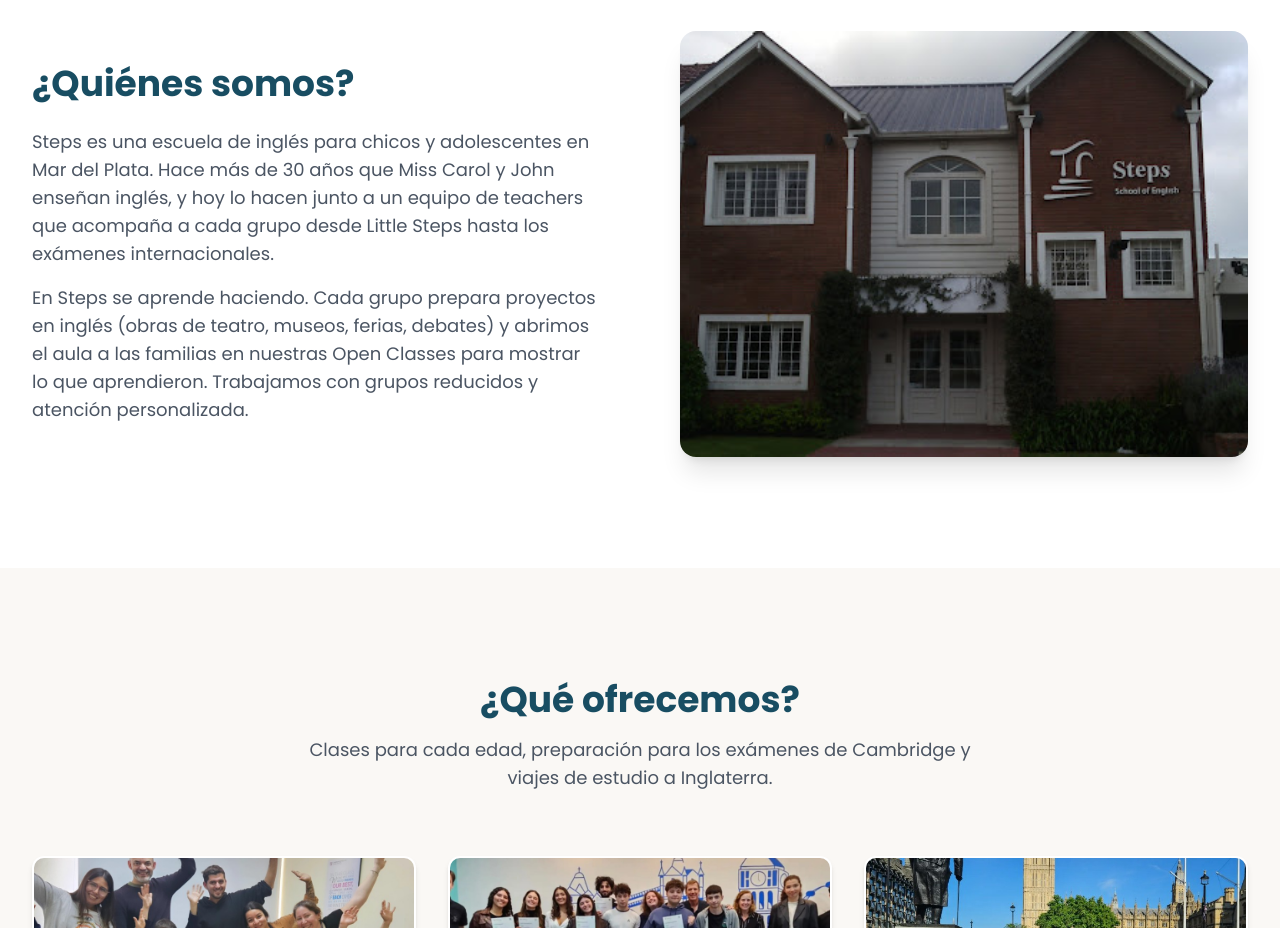
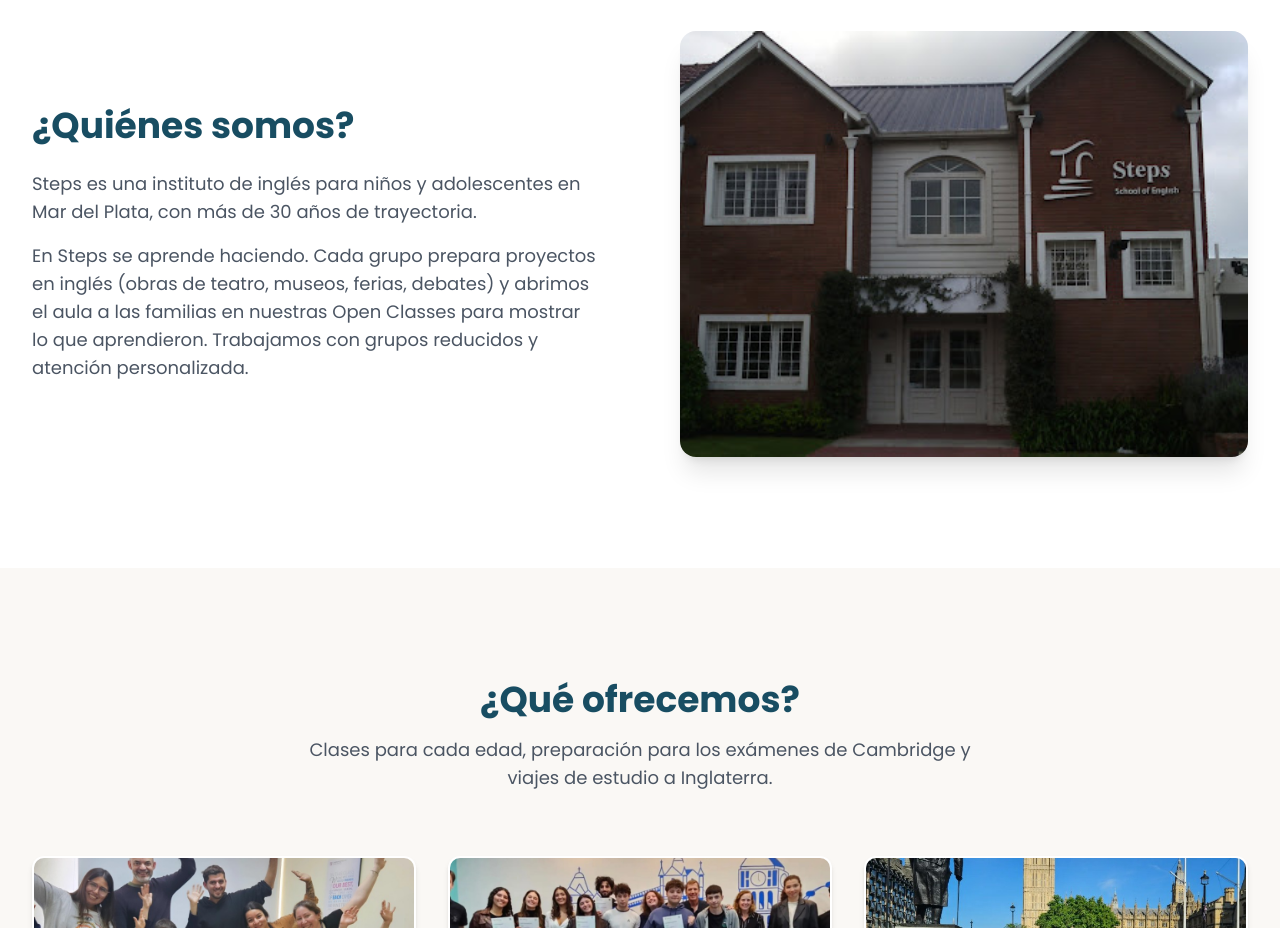
Before and after one commit to benjaamonti/steps-web, a React (Vite) app: page / in a window 1280 px wide. Shown: the part 880-1808 px from the top of the page. Built offline with nearby package versions, Linux system fonts and the light colour scheme.

Commit message:
Update Home.tsx

```diff
--- a/src/pages/Home.tsx
+++ b/src/pages/Home.tsx
@@ -151,7 +151,7 @@ export default function Home() {
               </h2>
               <div className="space-y-4 text-lg text-gray-600">
                 <p>
-                  Steps es una escuela de inglés para chicos y adolescentes en Mar del Plata. Hace más de 30 años que Miss Carol y John enseñan inglés, y hoy lo hacen junto a un equipo de teachers que acompaña a cada grupo desde Little Steps hasta los exámenes internacionales.
+                  Steps es una instituto de inglés para niños y adolescentes en Mar del Plata, con más de 30 años de trayectoria.
                 </p>
                 <p>
                   En Steps se aprende haciendo. Cada grupo prepara proyectos en inglés (obras de teatro, museos, ferias, debates) y abrimos el aula a las familias en nuestras Open Classes para mostrar lo que aprendieron. Trabajamos con grupos reducidos y atención personalizada.
```
